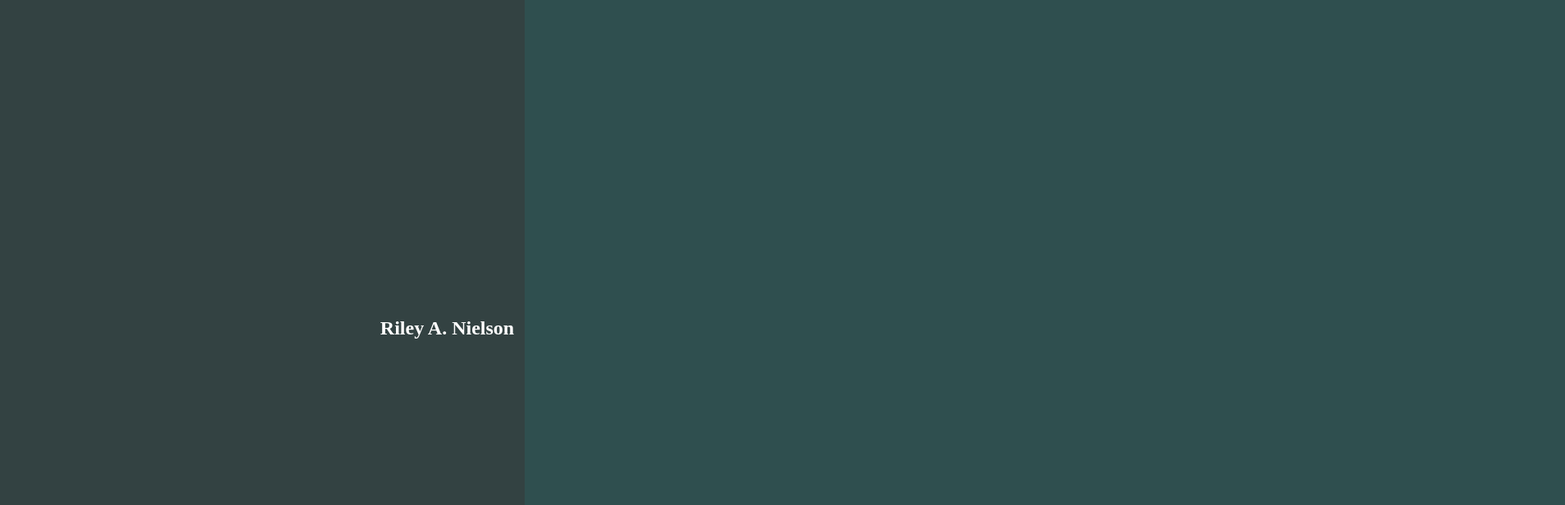
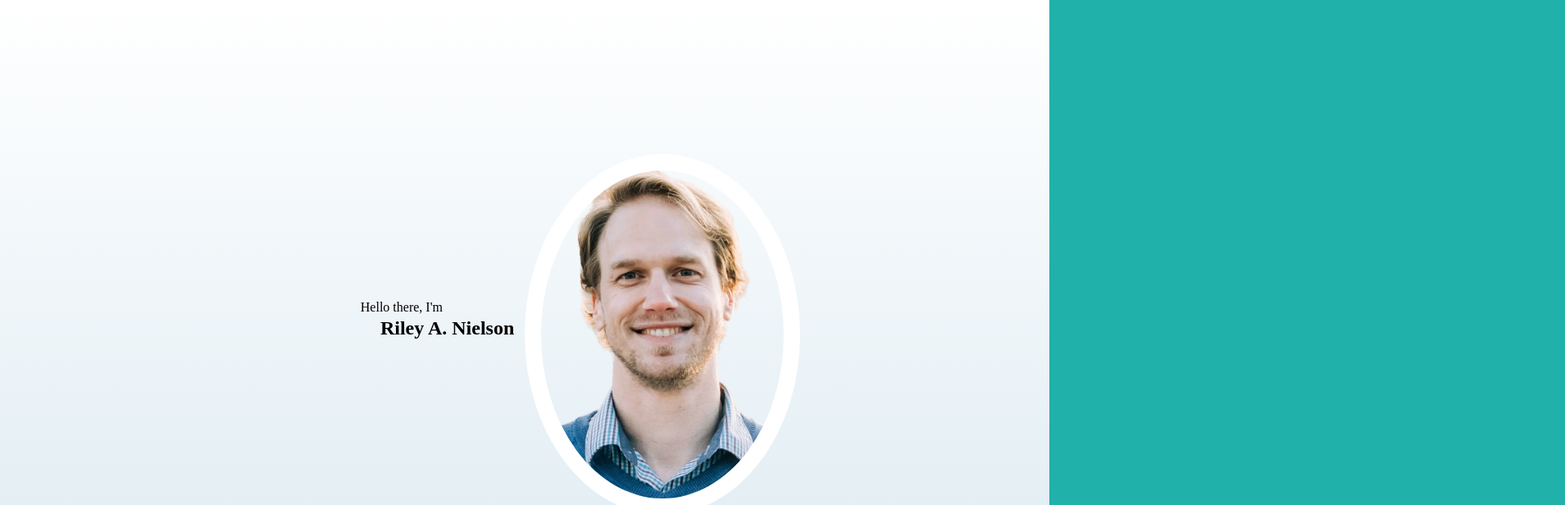
Before and after one commit to RileyNielson/my-portfolio, a React (Create React App) app: page / in a window 1280 px wide. Shown: the top 616 px of the page at 82% size, 1909 px wide, since content can reach past the window. Built offline with nearby package versions, Linux system fonts and the light colour scheme.

Commit message:
Added some asthetics

```diff
--- a/public/style.css
+++ b/public/style.css
@@ -1,37 +1,49 @@
 body {
-  background: darkslategrey;
+  background: lightseagreen;
   overflow: hidden;
   margin: 0;
+  height: 100vh;
+  width: 100vw;
+}
+
+.App {
+  width: 100vw;
+  height: 100%;
 }
 
 #scrollContainer {
-  width: 100vh;
+  width: 100vw;
   position: absolute;
 }
 
 #container {
+  background: linear-gradient(white, rgb(43, 128, 173));
   position: absolute;
   display: grid;
   grid-template: 100vh 100vh 100vh 100vh 100vh/ 100vw;
   justify-content: center;
   align-items: center;
   top: 0;
-  z-index: 20;
+  z-index: -30;
 }
 
 #backgroundContainer1 {
+  top: 100vh;
   position: absolute;
   z-index: -20;
 }
 #backgroundContainer2 {
+  top: 100vh;
   position: absolute;
   z-index: -21;
 }
 #backgroundContainer3 {
+  top: 100vh;
   position: absolute;
   z-index: -22;
 }
 #backgroundContainer4 {
+  top: 100vh;
   position: absolute;
   z-index: -23;
 }
@@ -49,14 +61,14 @@ body {
 
 #nameContainer {
   height: 100vh;
-  width: 50%;
+  width: 49.5%;
   position: fixed;
   display: flex;
   align-items: center;
   justify-content: right;
-  color: white;
+  color: black;
   z-index: 100;
-  background-color: rgba(58, 52, 52, 0.438);
+  /* background-color: rgba(58, 52, 52, 0.438); */
 }
 
 .infoContainer {
@@ -77,6 +89,25 @@ body {
   /* background-color: rgba(58, 52, 52, 0.438); */
 }
 
+.meImage {
+    grid-row: 1;
+    grid-column: 3;
+    justify-self: center;
+    align-self: center;
+    height: 50vh;
+    border: 20px white solid;
+    border-radius: 50%;
+}
+
+#greeting {
+    grid-row: 2;
+    grid-column: 2;
+    align-self: center;
+    justify-self:end;
+    margin-right: 100px;
+    margin-bottom: 50px;
+}
+
 .infoContent {
   grid-row: 3;
   grid-column: 3;
@@ -86,7 +117,7 @@ body {
 }
 
 p {
-  /* background-color: rgba(58, 52, 52, 0.438); */
+  background-color: rgba(58, 52, 52, 0.438);
 }
 
 .meDefinitions {
--- a/src/components/App.jsx
+++ b/src/components/App.jsx
@@ -12,7 +12,7 @@ function App() {
   return (
     <div className="App">
       <div id="nameContainer">
-        <h2 style={{marginRight: "2%"}}>Riley A. Nielson</h2>
+        <h2 style={{marginRight: "1%"}}>Riley A. Nielson</h2>
       </div>
       <div id="scrollContainer">
         <div id="container" style={itemGridStyle}>
@@ -22,6 +22,8 @@ function App() {
               id={index + 1}
               title={item.title}
               content={item.content}
+              imgSrc={item.imageSrc}
+              imgAlt={item.imageAlt}
             />
           ))}
         </div>
@@ -51,6 +53,7 @@ document.addEventListener("wheel", (event) => {
       "backgroundContainer4"
     );
     const delta = Math.sign(event.deltaY);
+    const scrollDuration = 600;
     counter += delta;
     console.log(counter);
     if (counter < 0) {
@@ -63,7 +66,7 @@ document.addEventListener("wheel", (event) => {
       const animated = container.animate(
         { transform: "translate(0%," + counter * -100 + "vh)" },
         {
-          duration: 500,
+          duration: scrollDuration,
           easing: "ease-in-out",
           iterations: 1,
           fill: "forwards",
@@ -74,7 +77,7 @@ document.addEventListener("wheel", (event) => {
           transform: "translate(0%, " + (counter * -100) / 2 + "vh)",
         },
         {
-          duration: 500,
+          duration: scrollDuration,
           easing: "ease-in-out",
           iterations: 1,
           fill: "forwards",
@@ -83,7 +86,7 @@ document.addEventListener("wheel", (event) => {
       backgroundContainer2.animate(
         { transform: "translate(0%, " + (counter * -100) / 5 + "vh)" },
         {
-          duration: 500,
+          duration: scrollDuration,
           easing: "ease-in-out",
           iterations: 1,
           fill: "forwards",
@@ -92,7 +95,7 @@ document.addEventListener("wheel", (event) => {
       backgroundContainer3.animate(
         { transform: "translate(0%, " + (counter * -100) / 10 + "vh)" },
         {
-          duration: 500,
+          duration: scrollDuration,
           easing: "ease-in-out",
           iterations: 1,
           fill: "forwards",
@@ -101,7 +104,7 @@ document.addEventListener("wheel", (event) => {
       backgroundContainer4.animate(
         { transform: "translate(0%, " + (counter * -100) / 20 + "%)" },
         {
-          duration: 500,
+          duration: scrollDuration,
           easing: "ease-in-out",
           iterations: 1,
           fill: "forwards",
--- a/src/components/Info.jsx
+++ b/src/components/Info.jsx
@@ -1,9 +1,27 @@
 function Info(props) {
-
   const style = {
     gridRow: props.itemsCount,
   };
 
+  if (props.id === 1) {
+    return (
+      <div className="infoContainer" style={style}>
+        <div id="greeting">Hello there, I'm</div>
+        <div className="infoHeading">
+          <h2>{props.title}</h2>
+          <img
+            className="meImage"
+            onerror="this.style.display = 'none';"
+            src={props.imgSrc}
+            alt={props.imgAlt}
+          />
+        </div>
+        <div className="infoContent">
+          <p>{props.content}</p>
+        </div>
+      </div>
+    );
+  } else {
     return (
       <div className="infoContainer" style={style}>
         <div className="infoHeading">
@@ -15,5 +33,6 @@ function Info(props) {
       </div>
     );
   }
+}
 
 export default Info;
--- a/src/components/clouds.jsx
+++ b/src/components/clouds.jsx
@@ -1,17 +1,17 @@
 import React from "react";
 
-function Clouds() {
+function Clouds(props) {
   let cloudStyle = [];
 
   for (let i = 0; i < 7; i++) {
-    const randTop = Math.floor(Math.random() * 100) + 100;
+    const randTop = Math.floor(Math.random() * 100);
     const randLeft = Math.floor(Math.random() * 100);
-    const randHeight = Math.floor(Math.random() * 100) + 50;
+    const randHeight = Math.floor(Math.random() * 100) * props.layer + 100;
     cloudStyle[i] = {
       position: "absolute",
       height: randHeight + "px",
-      top: randTop + "%",
-      left: randLeft + "%",
+      top: randTop + "vh",
+      left: randLeft + "vw",
       zIndex: -i - 10,
     };
   }
--- a/src/components/info.js
+++ b/src/components/info.js
@@ -3,32 +3,46 @@ const info = [
     key: 1,
     title: "",
     content: "",
-    imageSrc: "./Images/WebsiteBackgroundIdea.png",
-    imageAlt: "Photo of Riley Nielson"
+    imageSrc: "./Images/MePhoto.png",
+    imageAlt: "Riley Nielson",
   },
   {
     key: 2,
-    title: "Developer",
+    title: "A Developer",
     content:
       "React, Node, JS, VBA, Python and a whole bunch of other things that take up space here.",
-      imageSrc: "./Images/WebsiteBackgroundIdea.png",
-    imageAlt: "Photo of Riley Nielson"
+    imageSrc: "",
+    imageAlt: "",
   },
   {
     key: 3,
-    title: "Engineer",
+    title: "An Engineer",
     content:
       "How to keep a programmer in the shower forever. Show him the shampoo bottle instructions: Lather. Rinse. Repeat.",
-      imageSrc: "./Images/WebsiteBackgroundIdea.png",
-    imageAlt: "Photo of Riley Nielson"
+    imageSrc: "",
+    imageAlt: "",
   },
   {
     key: 4,
-    title: "Designer",
+    title: "A Designer",
     content:
       "Q. Why did the programmer quit his job? A. Because he didn't get arrays.",
-      imageSrc: "./Images/WebsiteBackgroundIdea.png",
-    imageAlt: "Photo of Riley Nielson"
+    imageSrc: "",
+    imageAlt: "",
+  },
+  {
+    key: 5,
+    title: "Email Me!",
+    content: "Email: Rileyanielson@gmail.com",
+    imageSrc: "",
+    imageAlt: "",
+  },
+  {
+    key: 6,
+    title: "Hope to hear from you soon!",
+    content: "",
+    imageSrc: "",
+    imageAlt: "",
   },
 ];
 
```
Also changed, not shown: src/components/BackgroundImages.jsx (+20 -7 lines). Lines whose indentation alone changed are shown as unchanged.
